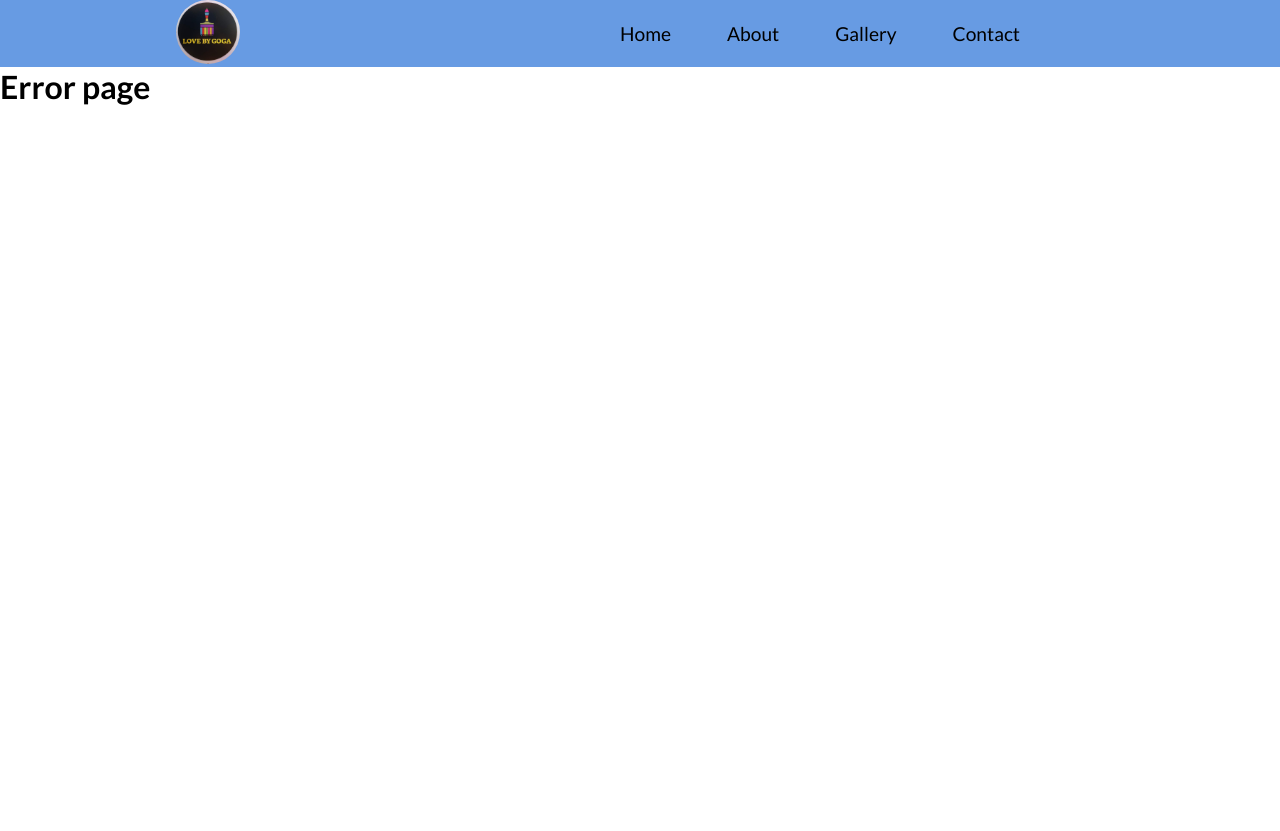
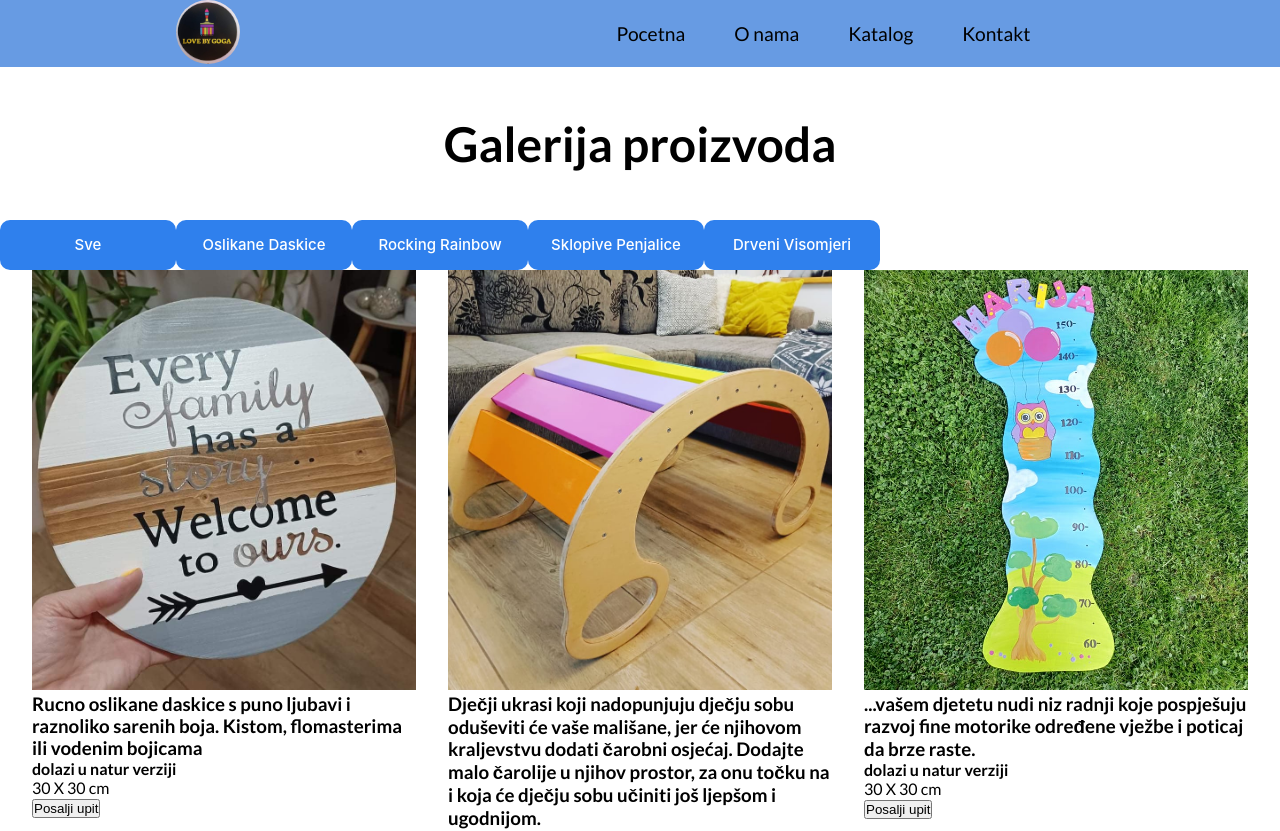
Before and after one commit to Munkiestar/goga-website, a React (Create React App) app: page /galerija in a window 1280 px wide. Shown: the top 831 px of the page. Before the commit the page ends 800 px from the top, so only its background shows below. Built offline with nearby package versions, Linux system fonts and the light colour scheme.

Commit message:
products and categories seed, categories filtering

```diff
--- a/package.json
+++ b/package.json
@@ -10,6 +10,7 @@
     "react-dom": "^17.0.2",
     "react-router-dom": "^6.2.1",
     "react-scripts": "5.0.0",
+    "uuid": "^8.3.2",
     "web-vitals": "^2.1.4"
   },
   "scripts": {
--- a/src/App.js
+++ b/src/App.js
@@ -15,28 +15,17 @@ function App() {
         <Navbar />
       </section>
 
-      <Routes>
-        <Route path="/" element={<Home />} />
-        <Route path="/about" element={<About />} />
-        <Route path="/gallery" element={<Products />} />
-        <Route path="/contact" element={<Contact />} />
-        <Route path="*" element={<Error />} />
-      </Routes>
+      <section className="wrapper">
+        <Routes>
+          <Route path="/" element={<Home />} />
+          <Route path="/o-nama" element={<About />} />
+          <Route path="/galerija" element={<Products />} />
+          <Route path="/kontakt" element={<Contact />} />
+          <Route path="*" element={<Error />} />
+        </Routes>
+      </section>
     </div>
   );
 }
 
 export default App;
-
-/*
-        1. Oslikane daskice
-        2. Likovi
-        3. Igrala i igracke
-        4. Mjerilice visine
-        5. 3D okviri
-        6. Razno
-        Gordana
-        Gordana Bulović
-        Mislim da bi ti bile kategorije
-
-*/
--- a/src/App.scss
+++ b/src/App.scss
@@ -18,7 +18,81 @@
   background-color: var(--bcg-color-navbar);
 }
 
+.wrapper {
+  max-width: 80rem;
+  margin: 3rem auto 3rem;
+}
+
 .light-mode {
   --bcg-color-navbar: #679be3;
   --primary-color-link: #000;
 }
+
+h1 {
+  text-align: center;
+  margin: 3rem 0;
+  font-size: 3rem;
+}
+
+.btn {
+  appearance: none;
+  backface-visibility: hidden;
+  background-color: #2f80ed;
+  border-radius: 10px;
+  border-style: none;
+  box-shadow: none;
+  box-sizing: border-box;
+  color: #fff;
+  cursor: pointer;
+  display: inline-block;
+  font-family: Inter, -apple-system, system-ui, "Segoe UI", Helvetica, Arial,
+    sans-serif;
+  font-size: 15px;
+  font-weight: 500;
+  height: 50px;
+  letter-spacing: normal;
+  line-height: 1.5;
+  outline: none;
+  overflow: hidden;
+  padding: 14px 30px;
+  position: relative;
+  text-align: center;
+  text-decoration: none;
+  transform: translate3d(0, 0, 0);
+  transition: all 0.3s;
+  user-select: none;
+  -webkit-user-select: none;
+  touch-action: manipulation;
+  vertical-align: top;
+  white-space: nowrap;
+
+  &:hover {
+    background-color: #1366d6;
+    box-shadow: rgba(0, 0, 0, 0.05) 0 5px 30px, rgba(0, 0, 0, 0.05) 0 1px 4px;
+    opacity: 1;
+    transform: translateY(0);
+    transition-duration: 0.35s;
+  }
+
+  &:hover:after {
+    opacity: 0.5;
+  }
+
+  &:active {
+    box-shadow: rgba(0, 0, 0, 0.1) 0 3px 6px 0, rgba(0, 0, 0, 0.1) 0 0 10px 0,
+      rgba(0, 0, 0, 0.1) 0 1px 4px -1px;
+    transform: translateY(2px);
+    transition-duration: 0.35s;
+  }
+
+  &:active:after {
+    opacity: 1;
+  }
+
+  @media (min-width: 768px) {
+    & {
+      padding: 14px 22px;
+      width: 176px;
+    }
+  }
+}
--- a/src/components/navbar/Navbar.js
+++ b/src/components/navbar/Navbar.js
@@ -2,8 +2,8 @@ import React from "react";
 import "./Navbar.scss";
 
 import { Link } from "react-router-dom";
+import logoImg from "../../assets/logo.jpg";
 
-import logoImg from "../../assets/logo.jpg";
 function Navbar(props) {
   return (
     <nav className="nav">
@@ -13,24 +13,16 @@ function Navbar(props) {
       <section className="nav__links">
         <ul className="nav__items">
           <li className="nav__items-item">
-            <Link to="/" exact activeClassName="selected">
-              Home
-            </Link>
+            <Link to="/">Pocetna</Link>
           </li>
           <li className="nav__items-item">
-            <Link to="/about" exact activeClassName="selected">
-              About
-            </Link>
+            <Link to="/o-nama">O nama</Link>
           </li>
           <li className="nav__items-item">
-            <Link to="/gallery" exact activeClassName="selected">
-              Gallery
-            </Link>
+            <Link to="/galerija">Katalog</Link>
           </li>
           <li className="nav__items-item">
-            <Link to="/contact" exact activeClassName="selected">
-              Contact
-            </Link>
+            <Link to="/kontakt">Kontakt</Link>
           </li>
           <li className="nav__items-item">
             <br />
--- a/src/index.scss
+++ b/src/index.scss
@@ -1,13 +1,13 @@
-body {
-  margin: 0;
-  font-family: -apple-system, BlinkMacSystemFont, 'Segoe UI', 'Roboto', 'Oxygen',
-    'Ubuntu', 'Cantarell', 'Fira Sans', 'Droid Sans', 'Helvetica Neue',
-    sans-serif;
-  -webkit-font-smoothing: antialiased;
-  -moz-osx-font-smoothing: grayscale;
-}
-
-code {
-  font-family: source-code-pro, Menlo, Monaco, Consolas, 'Courier New',
-    monospace;
-}
+//body {
+//  margin: 0;
+//  font-family: -apple-system, BlinkMacSystemFont, 'Segoe UI', 'Roboto', 'Oxygen',
+//    'Ubuntu', 'Cantarell', 'Fira Sans', 'Droid Sans', 'Helvetica Neue',
+//    sans-serif;
+//  -webkit-font-smoothing: antialiased;
+//  -moz-osx-font-smoothing: grayscale;
+//}
+//
+//code {
+//  font-family: source-code-pro, Menlo, Monaco, Consolas, 'Courier New',
+//    monospace;
+//}
--- a/src/pages/products/Products.js
+++ b/src/pages/products/Products.js
@@ -1,11 +1,38 @@
-import React from "react";
+import React, { useState } from "react";
 import "./Products.scss";
+import { products, categories } from "../../seeds/products";
+import ProductCard from "./productCard/ProductCard";
 
-function Products(props) {
+function Products() {
+  const [category, setCategory] = useState("sve");
+
   return (
-    <div>
-      <h1>Galery</h1>
-    </div>
+    <main>
+      <h1>Galerija proizvoda</h1>
+
+      {categories.map((cat) => (
+        <button
+          className="btn"
+          key={cat.value}
+          onClick={() => setCategory(cat.name)}
+        >
+          {cat.value}
+        </button>
+      ))}
+      <section className="products">
+        {products
+          .filter((prod) => {
+            if (prod.category === category) {
+              return prod;
+            } else if (category === "sve") {
+              return prod;
+            }
+          })
+          .map((product) => (
+            <ProductCard product={product} key={product.id} />
+          ))}
+      </section>
+    </main>
   );
 }
 
--- a/src/pages/products/Products.scss
+++ b/src/pages/products/Products.scss
@@ -0,0 +1,12 @@
+.products {
+  width: 100%;
+  //display: grid;
+  //grid-template-columns: repeat(3, 1fr);
+  //gap: 4rem;
+  margin: auto;
+  display: flex;
+  flex-direction: row;
+  justify-content: space-evenly;
+  align-items: center;
+  flex-wrap: wrap;
+}
--- /dev/null
+++ b/src/pages/products/productCard/ProductCard.js
@@ -0,0 +1,19 @@
+import React from "react";
+import "./ProductCard.scss";
+
+function ProductCard({ product }) {
+  const { image, title, description, colors, size } = product;
+
+  return (
+    <section className="product">
+      <img src={image} alt={title} />
+      <h3>{description}</h3>
+      <h4>{colors}</h4>
+      <p>{size}</p>
+
+      <button>Posalji upit</button>
+    </section>
+  );
+}
+
+export default ProductCard;
--- /dev/null
+++ b/src/pages/products/productCard/ProductCard.scss
@@ -0,0 +1,10 @@
+.product {
+  width: 30%;
+  height: 600px;
+
+  & img {
+    width: 100%;
+    height: 70%;
+    object-fit: cover;
+  }
+}
--- /dev/null
+++ b/src/seeds/products.js
@@ -0,0 +1,125 @@
+import oslikana_daskica from "../assets/slika-4.jpg";
+import rocking_rainbow from "../assets/slika-1.jpg";
+import sklopiva_penjalica from "../assets/slika-2.jpg";
+import drveni_visomjer from "../assets/slika-5.jpg";
+
+import { v4 as uuid } from "uuid";
+
+export const categories = [
+  {
+    name: "sve",
+    value: "Sve",
+  },
+  {
+    name: "oslikana_daskica",
+    value: "Oslikane Daskice",
+  },
+  {
+    name: "rocking_rainbow",
+    value: "Rocking Rainbow",
+  },
+  {
+    name: "sklopiva_penjalica",
+    value: "Sklopive Penjalice",
+  },
+  {
+    name: "drveni_visomjer",
+    value: "Drveni Visomjeri",
+  },
+];
+
+export const products = [
+  {
+    title: "Oslikane daskice",
+    category: "oslikana_daskica",
+    description:
+      "Rucno oslikane daskice s puno ljubavi i raznoliko sarenih boja. Kistom, flomasterima ili vodenim bojicama",
+    size: "30 X 30 cm",
+    colors: "dolazi u natur verziji",
+    image: oslikana_daskica,
+    id: uuid(),
+  },
+  {
+    title: "Rocking Raingow",
+    category: "rocking_rainbow",
+    description:
+      "Dječji ukrasi koji nadopunjuju dječju sobu oduševiti će vaše mališane, jer će njihovom kraljevstvu dodati čarobni osjećaj. Dodajte malo čarolije u njihov prostor, za onu točku na i koja će dječju sobu učiniti još ljepšom i ugodnijom.",
+    size: "30 X 30 cm",
+    colors: "dolazi u natur verziji",
+    image: rocking_rainbow,
+    id: uuid(),
+  },
+  {
+    title: "Drveni visomjer",
+    category: "drveni_visomjer",
+    description:
+      "...vašem djetetu nudi niz radnji koje pospješuju razvoj fine motorike određene vježbe i poticaj da brze raste.",
+    size: "30 X 30 cm",
+    colors: "dolazi u natur verziji",
+    image: drveni_visomjer,
+    id: uuid(),
+  },
+  {
+    title: "Sklopiva Penjalica",
+    category: "sklopiva_penjalica",
+    description:
+      "Prekrasna noćna lampica u obliku ljame emitira ugodnu svjetlost koja umiruje i blagotvorno djeluje na okolinu. Boja svjetla se mijenja. Osim što prevladava strah od mraka kod mališana, to je i prekrasan ukrasni predmet.",
+    size: "30 X 30 cm",
+    colors: "dolazi u natur verziji",
+    image: sklopiva_penjalica,
+    id: uuid(),
+  },
+  {
+    title: "Oslikane daskice",
+    category: "oslikane_daskica",
+    description:
+      "Rucno oslikane daskice s puno ljubavi i raznoliko sarenih boja. Kistom, flomasterima ili vodenim bojicama",
+    size: "30 X 30 cm",
+    colors: "dolazi u natur verziji",
+    image: oslikana_daskica,
+    id: uuid(),
+  },
+  {
+    title: "Rocking Raingow",
+    category: "rocking_rainbow",
+    description:
+      "Dječji ukrasi koji nadopunjuju dječju sobu oduševiti će vaše mališane, jer će njihovom kraljevstvu dodati čarobni osjećaj. Dodajte malo čarolije u njihov prostor, za onu točku na i koja će dječju sobu učiniti još ljepšom i ugodnijom.",
+    size: "30 X 30 cm",
+    colors: "dolazi u natur verziji",
+    image: rocking_rainbow,
+    id: uuid(),
+  },
+  {
+    title: "Drveni visomjer",
+    category: "drveni_visomjer",
+    description:
+      "...vašem djetetu nudi niz radnji koje pospješuju razvoj fine motorike određene vježbe i poticaj da brze raste.",
+    size: "30 X 30 cm",
+    colors: "dolazi u natur verziji",
+    image: drveni_visomjer,
+    id: uuid(),
+  },
+  {
+    title: "Sklopiva Penjalica",
+    category: "sklopiva_penjalica",
+    description:
+      "Prekrasna noćna lampica u obliku ljame emitira ugodnu svjetlost koja umiruje i blagotvorno djeluje na okolinu. Boja svjetla se mijenja. Osim što prevladava strah od mraka kod mališana, to je i prekrasan ukrasni predmet.",
+    size: "30 X 30 cm",
+    colors: "dolazi u natur verziji",
+    image: sklopiva_penjalica,
+    id: uuid(),
+  },
+];
+
+/*
+        1. Oslikane daskice
+        2. Likovi
+        3. Igrala i igracke
+        4. Mjerilice visine
+        5. 3D okviri
+        6. Razno
+        Gordana
+        Gordana Bulović
+        Mislim da bi ti bile kategorije
+
+*/
```
Also changed, not shown: 1 other file (tests, documents, lock files or other folders).
